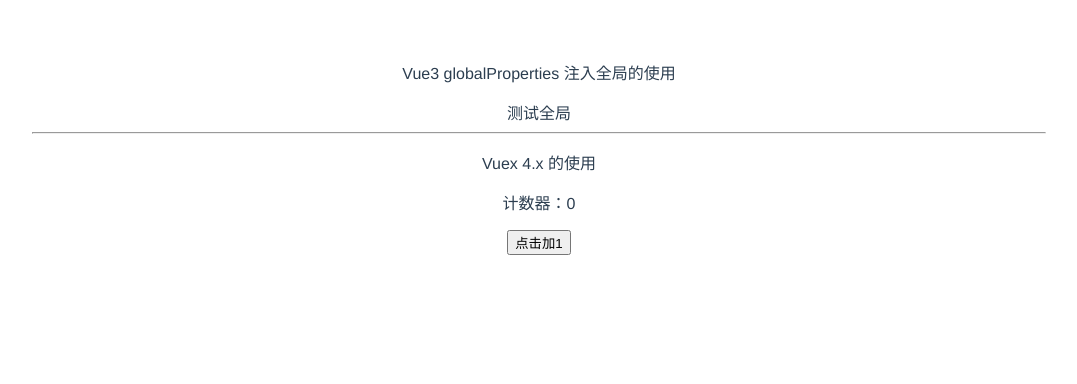
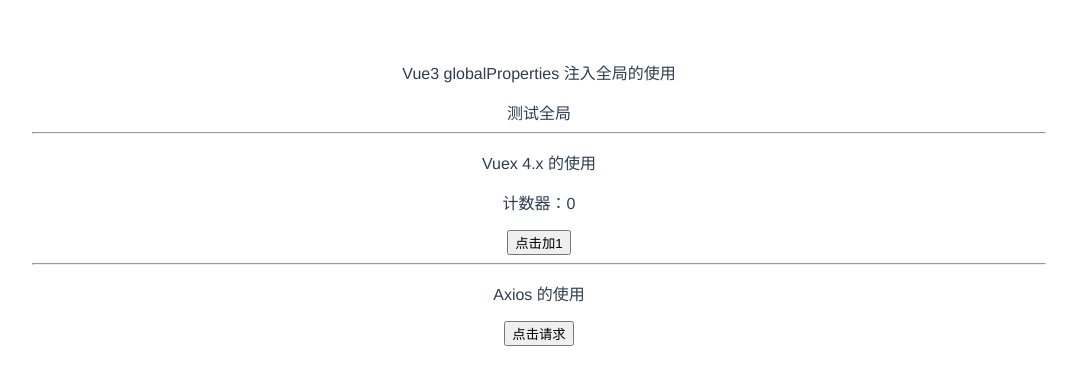
Before and after one commit to wushijiang13/vue3-vite-cli, a Vue app: page /#/activity in a window 1280 px wide. Shown: the top 384 px of the page, without its empty margins (101-1178 px from the left). Built offline with nearby package versions, Linux system fonts and the light colour scheme.

Commit message:
引入axios，并简单封装

```diff
--- a/package.json
+++ b/package.json
@@ -8,6 +8,7 @@
   },
   "dependencies": {
     "ant-design-vue": "^2.1.2",
+    "axios": "^0.21.1",
     "element-plus": "^1.0.2-beta.39",
     "sass": "^1.32.8",
     "vant": "^3.0.13",
--- /dev/null
+++ b/src/config/request_lib/api/api_list.ts
@@ -0,0 +1,11 @@
+import {vueAxios} from '../axios_request'
+
+// 写在前面这是我博客后台中的一个接口，我起的是本地服务。
+// 我是跑过没问题，axios的引入，由于后台接口提供的不同。
+// 所以建议大家自己封装，我只是引入并且简单封装了一下。
+/*获取所有文章*/
+const getAllArticleList:Function=(data:object):Promise<object>=>{
+    return vueAxios.post('/article/getArticleList',data)
+}
+
+export {getAllArticleList}
--- /dev/null
+++ b/src/config/request_lib/axios_request.ts
@@ -0,0 +1,12 @@
+import axios from 'axios'
+
+const vueAxios=axios.create({
+    baseURL:"http://localhost:3000",
+    timeout: 30000,
+    headers:{
+        "Content-Type":"application/json",
+    },
+})
+vueAxios.interceptors.response.use( response => Promise.resolve(response.data))
+
+export {vueAxios};
--- a/src/page/activity.vue
+++ b/src/page/activity.vue
@@ -7,12 +7,17 @@
         <p>Vuex 4.x 的使用</p>
         <p>计数器：{{store.state.count}}</p>
         <el-button  @click="addCount()">点击加1</el-button>
+        <hr/>
+        <p>Axios 的使用</p>
+        <el-button  @click="testRequest()">点击请求</el-button>
     </div>
 </template>
 
 <script lang="ts">
     import {defineComponent} from 'vue';
     import {useStore} from "vuex";
+    import {getAllArticleList} from "../config/request_lib/api/api_list";
+
     export default defineComponent({
         name: "activity",
         setup(){
@@ -20,9 +25,18 @@
             function addCount(this:any):void{
                 this.store.commit('addCount');
             }
+            function testRequest() {
+                let data:any={page:1}
+                let params:object={params:btoa(encodeURIComponent(JSON.stringify(data)))}
+                //请改成你所需要的传参形式
+                getAllArticleList(params).then((res:any)=>{
+                    console.log(res);
+                })
+            }
             return {
                 store,
                 addCount,
+                testRequest
             }
         },
     })
```
Also changed, not shown: src/config/lazy_ui/README.md (added), 2 other files (tests, documents, lock files or other folders).
